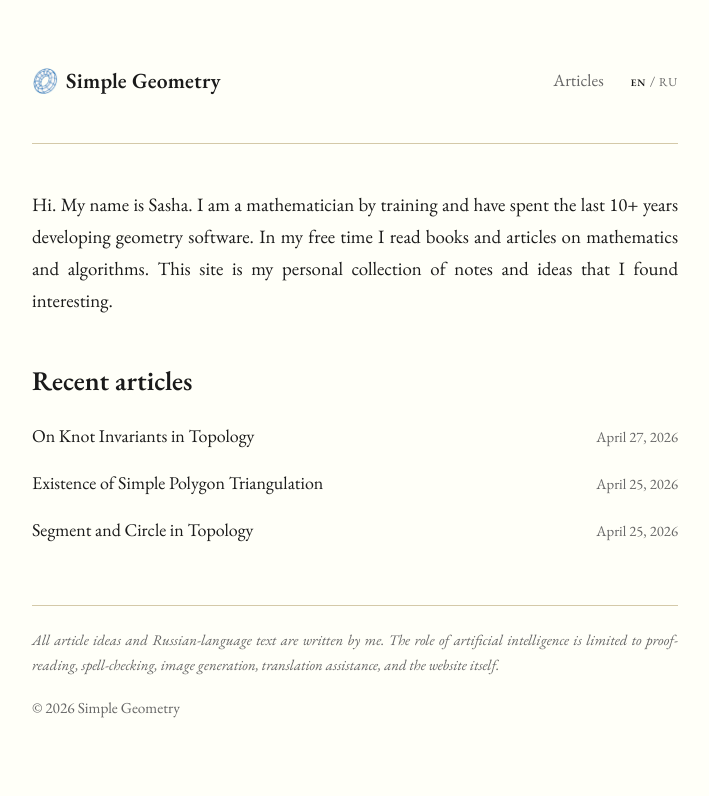
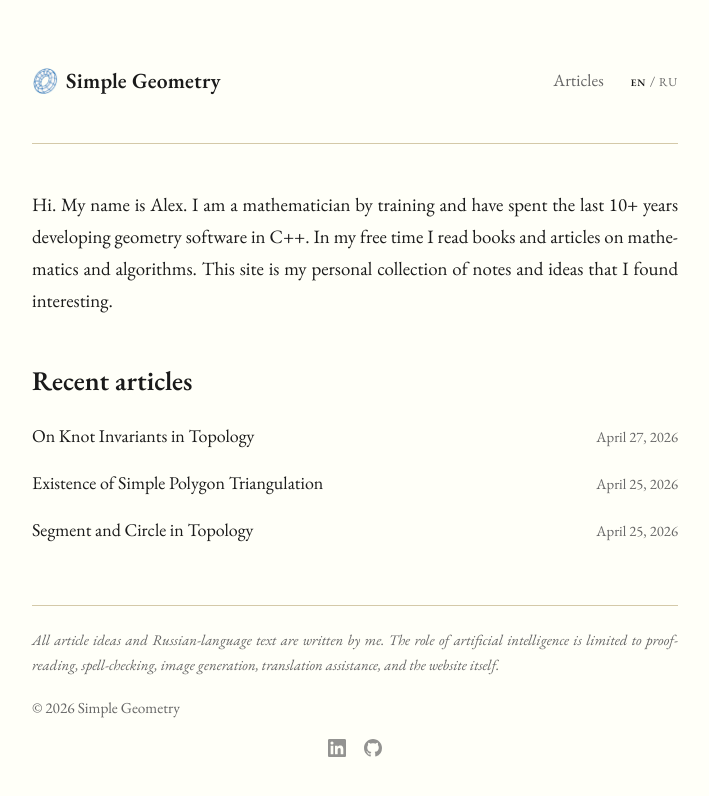
Before and after one commit to akulinich/Simple_Geometry, an Astro site: page /Simple_Geometry/en in a window 1280 px wide. Shown: the whole page, without its empty margins (285-994 px from the left). Built offline with nearby package versions, Linux system fonts and the light colour scheme; Astro itself is replaced by a stand-in of ours.

Commit message:
Add links

```diff
--- a/src/components/Footer.astro
+++ b/src/components/Footer.astro
@@ -3,4 +3,39 @@ const year = new Date().getFullYear();
 ---
 <footer>
   <p>© {year} Simple Geometry</p>
+  <div class="footer-links">
+    <a href="https://www.linkedin.com/in/aleksandr-kulinich-b8415264/" aria-label="LinkedIn" target="_blank" rel="noopener">
+      <svg xmlns="http://www.w3.org/2000/svg" width="18" height="18" viewBox="0 0 24 24" fill="currentColor">
+        <path d="M20.447 20.452h-3.554v-5.569c0-1.328-.027-3.037-1.852-3.037-1.853 0-2.136 1.445-2.136 2.939v5.667H9.351V9h3.414v1.561h.046c.477-.9 1.637-1.85 3.37-1.85 3.601 0 4.267 2.37 4.267 5.455v6.286zM5.337 7.433a2.062 2.062 0 0 1-2.063-2.065 2.064 2.064 0 1 1 2.063 2.065zm1.782 13.019H3.555V9h3.564v11.452zM22.225 0H1.771C.792 0 0 .774 0 1.729v20.542C0 23.227.792 24 1.771 24h20.451C23.2 24 24 23.227 24 22.271V1.729C24 .774 23.2 0 22.222 0h.003z"/>
+      </svg>
+    </a>
+    <a href="https://github.com/akulinich" aria-label="GitHub" target="_blank" rel="noopener">
+      <svg xmlns="http://www.w3.org/2000/svg" width="18" height="18" viewBox="0 0 24 24" fill="currentColor">
+        <path d="M12 0C5.37 0 0 5.37 0 12c0 5.31 3.435 9.795 8.205 11.385.6.105.825-.255.825-.57 0-.285-.015-1.23-.015-2.235-3.015.555-3.795-.735-4.035-1.41-.135-.345-.72-1.41-1.23-1.695-.42-.225-1.02-.78-.015-.795.945-.015 1.62.87 1.845 1.23 1.08 1.815 2.805 1.305 3.495.99.105-.78.42-1.305.765-1.605-2.67-.3-5.46-1.335-5.46-5.925 0-1.305.465-2.385 1.23-3.225-.12-.3-.54-1.53.12-3.18 0 0 1.005-.315 3.3 1.23.96-.27 1.98-.405 3-.405s2.04.135 3 .405c2.295-1.56 3.3-1.23 3.3-1.23.66 1.65.24 2.88.12 3.18.765.84 1.23 1.905 1.23 3.225 0 4.605-2.805 5.625-5.475 5.925.435.375.81 1.095.81 2.22 0 1.605-.015 2.895-.015 3.3 0 .315.225.69.825.57A12.02 12.02 0 0 0 24 12c0-6.63-5.37-12-12-12z"/>
+      </svg>
+    </a>
+  </div>
 </footer>
+
+<style>
+.footer-links {
+  display: flex;
+  justify-content: center;
+  gap: 1rem;
+  margin-top: 0.5rem;
+}
+
+.footer-links a {
+  color: var(--muted);
+  text-decoration: none;
+  display: flex;
+  align-items: center;
+  opacity: 0.7;
+  transition: opacity 0.15s;
+}
+
+.footer-links a:hover {
+  opacity: 1;
+  color: var(--text);
+}
+</style>
--- a/src/i18n/ui.ts
+++ b/src/i18n/ui.ts
@@ -3,7 +3,7 @@ export const ui = {
     'nav.articles': 'Articles',
     'nav.about': 'About',
     'home.latest': 'Recent articles',
-    'home.intro': 'Hi. My name is Sasha. I am a mathematician by training and have spent the last 10+ years developing geometry software. In my free time I read books and articles on mathematics and algorithms. This site is my personal collection of notes and ideas that I found interesting.',
+    'home.intro': 'Hi. My name is Alex. I am a mathematician by training and have spent the last 10+ years developing geometry software in C++. In my free time I read books and articles on mathematics and algorithms. This site is my personal collection of notes and ideas that I found interesting.',
     'articles.heading': 'Articles',
     'meta.description': 'Notes on geometry',
     'article.date': 'en-US',
@@ -13,7 +13,7 @@ export const ui = {
     'nav.articles': 'Статьи',
     'nav.about': 'Об авторе',
     'home.latest': 'Последние статьи',
-    'home.intro': 'Привет. Меня зовут Саша. Я занимаюсь разработкой программ, связанных с геометрией, уже более 10 лет. Математик по образованию. В свободное время читаю книги и статьи по математике и алгоритмам. Этот сайт — мой личный сборник заметок и идей, которые показались мне интересными.',
+    'home.intro': 'Привет. Меня зовут Саша. Я занимаюсь разработкой программ, связанных с геометрией на C++, уже более 10 лет. Математик по образованию. В свободное время читаю книги и статьи по математике и алгоритмам. Этот сайт — мой личный сборник заметок и идей, которые показались мне интересными.',
     'articles.heading': 'Статьи',
     'meta.description': 'Заметки о геометрии',
     'article.date': 'ru-RU',
```
